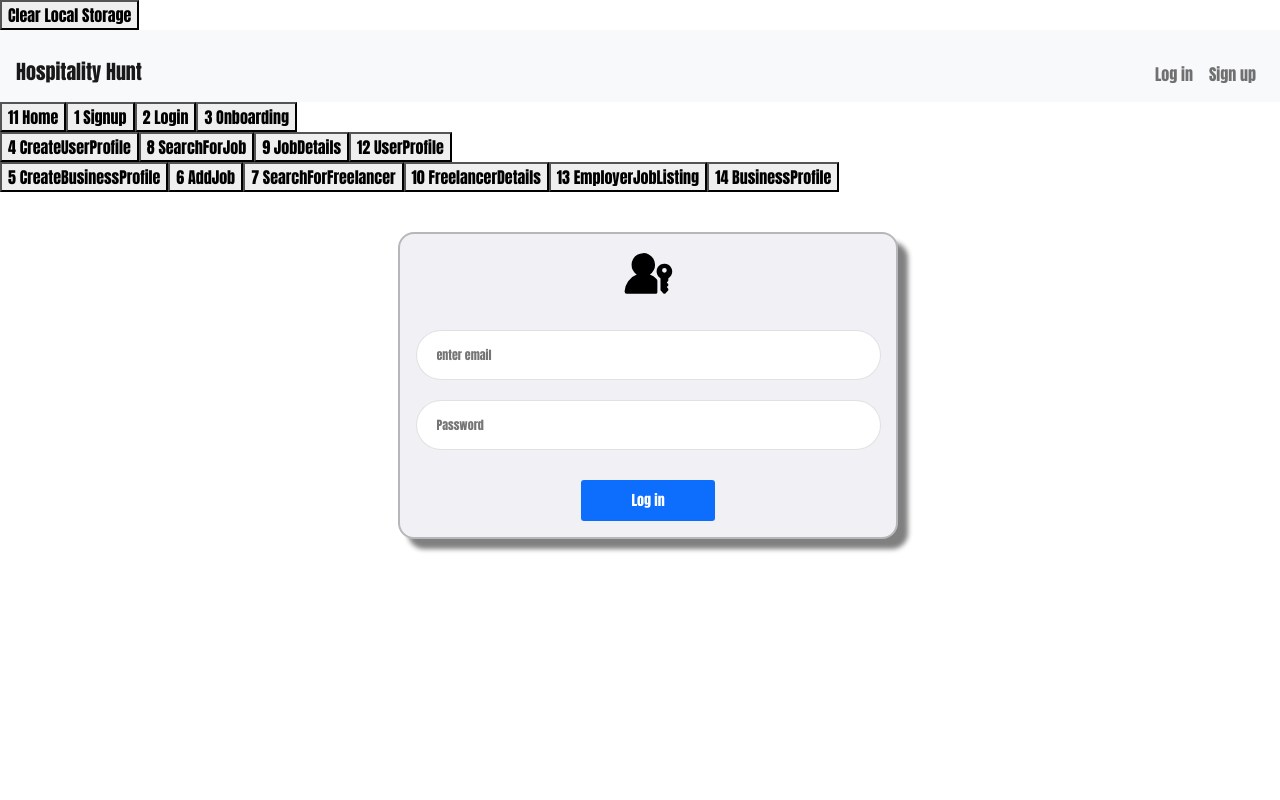
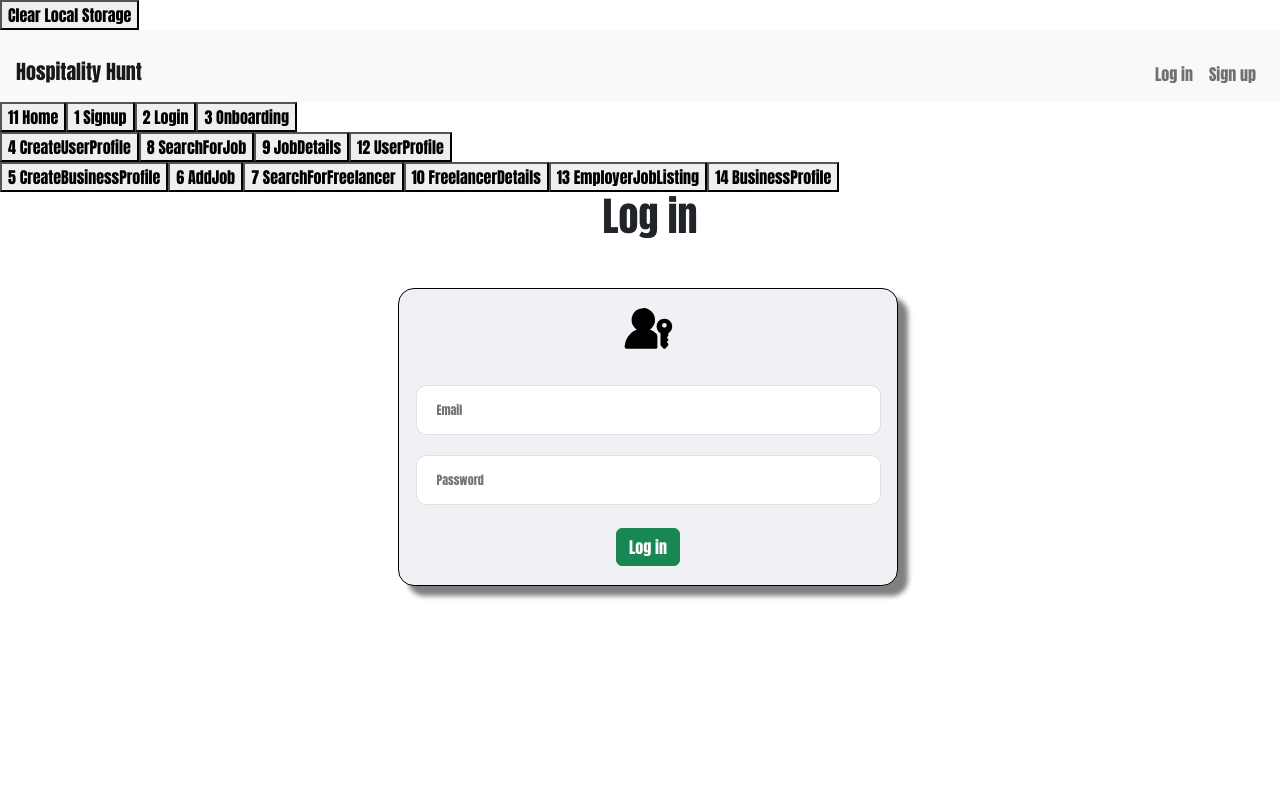
Before and after one commit to russell-gh/hospitality-hunt, a React (Create React App) app: page / in a window 1280 px wide. Both pictures are taken after a click on the button "2 Login". Shown: the top 800 px of the page. Built offline with nearby package versions, Linux system fonts and the light colour scheme.

Commit message:
added readme and some style alignments

```diff
--- /dev/null
+++ b/src/components/AddJob.css
@@ -0,0 +1,5 @@
+h1,
+p {
+  display: flex;
+  justify-content: center;
+}
--- a/src/components/AddJob.jsx
+++ b/src/components/AddJob.jsx
@@ -6,6 +6,7 @@ import {
 } from "../features/hospitality/hospitalitySlice";
 import { randomId } from "../utils";
 import { validate } from "../validation/joi";
+import "./AddJob.css";
 
 const AddJob = () => {
   const dispatch = useDispatch();
@@ -31,12 +32,12 @@ const AddJob = () => {
   };
 
   return (
+    <>
+      <h1>Job details</h1>
+      <p>Please be as detailed as possible describing the job opening:</p>
       <main className=" mt-5 d-flex  justify-content-center">
         <form onInput={onJobPost} onSubmit={onSubmit}>
-        <div className="row mb-2">
-          <h5>Job Details</h5>
-          <p>Please be as detailed as possible describing the job opening</p>
-        </div>
+          <div className="row mb-2"></div>
           <div className="row mb-2">
             <div className="col-md-6">
               <label>Job title: </label>
@@ -47,7 +48,10 @@ const AddJob = () => {
                 placeholder="Job title"
               />
               {errors.title && (
-              <div className="alert alert-danger"> Job title is required </div>
+                <div className="alert alert-danger">
+                  {" "}
+                  Job title is required{" "}
+                </div>
               )}
             </div>
 
@@ -110,7 +114,10 @@ const AddJob = () => {
                 placeholder="Enter salary"
               />
               {errors.salary && (
-              <div className="alert alert-danger"> Enter salary required </div>
+                <div className="alert alert-danger">
+                  {" "}
+                  Enter salary required{" "}
+                </div>
               )}
             </div>
           </div>
@@ -171,6 +178,7 @@ const AddJob = () => {
           </div>
         </form>
       </main>
+    </>
   );
 };
 
--- a/src/components/BusinessProfile/BusinessProfile.jsx
+++ b/src/components/BusinessProfile/BusinessProfile.jsx
@@ -179,7 +179,7 @@ const BusinessProfile = () => {
             </>
           ) : (
             <div className="btn btn-secondary" onClick={() => setIsEdit(true)}>
-              Edit Profile
+              Edit profile
             </div>
           )}
         </div>
--- a/src/components/CreateUserProfile/CreateUserProfile.jsx
+++ b/src/components/CreateUserProfile/CreateUserProfile.jsx
@@ -89,7 +89,7 @@ const UserProfiles = (props) => {
             className="form-control"
             id="secondName"
             name="secondName"
-            placeholder="Second name"
+            placeholder="Last name"
           />
           {errors.secondName && (
             <div className="alert alert-danger" role="alert">
@@ -239,10 +239,6 @@ const UserProfiles = (props) => {
               Please fill out all required form elements before submitting
             </p>
           )}
-          {/* } */}
-
-          {/* }}} */}
-          {/* <input type="submit" className="btn btn-success" /> */}
         </div>
       </form>
     </div>
--- a/src/components/EmployerJobListing.jsx
+++ b/src/components/EmployerJobListing.jsx
@@ -41,7 +41,7 @@ const EmployerJobListing = () => {
   );
   return (
     <main className="container  text-center ">
-      <h1>Job Listings</h1>
+      <h1>Job listings</h1>
       {currentUserJobs.map((job) => (
         <div key={job.id} className="job-details my-3">
           {isEdit && jobId === job.id ? (
@@ -117,7 +117,7 @@ const EmployerJobListing = () => {
                   className="btn btn-success btn-lg"
                 >
                   {" "}
-                  edit
+                  Edit
                 </button>
               </div>
             </>
@@ -132,7 +132,7 @@ const EmployerJobListing = () => {
         type="button"
         className="btn btn-success btn-lg  "
       >
-        Add New Job
+        Add new job
       </button>
     </main>
   );
--- a/src/components/FreelancerDetails.jsx
+++ b/src/components/FreelancerDetails.jsx
@@ -21,7 +21,7 @@ const FreelancerDetails = () => {
 
   return (
     <>
-      <h1 className="title">Freelancer profile:</h1>
+      <h1 className="title">Freelancer profile</h1>
       <div className="freelancerDetails">
         {freelancers.map((id) => {
           if (id.id === localId)
--- a/src/components/JobDetails.jsx
+++ b/src/components/JobDetails.jsx
@@ -24,7 +24,7 @@ const JobDetails = () => {
 
   return (
     <>
-      <h1 className="title">Job Details:</h1>
+      <h1 className="title">Job details</h1>
       <div className="job-details">
         {bArray.map((item) => {
           if (item[0] === "id" || item[0] === "currrentUserId") return null;
--- a/src/components/Login.jsx
+++ b/src/components/Login.jsx
@@ -41,11 +41,11 @@ const Loginpage = () => {
     // dashbfaisjdb
 
     dispatch(login());
-
   };
 
   return (
     <div className="login">
+      <h1 className="logInHeader">Log in</h1>
       <form className="login__form" onSubmit={(e) => handleSubmit(e)}>
         <svg
           xmlns="http://www.w3.org/2000/svg"
@@ -61,9 +61,10 @@ const Loginpage = () => {
             your credentials are not correct
           </div>
         )}
+        {/* <label htmlFor="email">Email:</label> */}
         <input
           type="email"
-          placeholder="enter email"
+          placeholder="Email"
           value={email}
           onInput={(e) => setEmail(e.target.value)}
         />
@@ -80,7 +81,7 @@ const Loginpage = () => {
           <div className="alert alert-danger">your password is not correct</div>
         )}
 
-        <button type="submit" className="submit__btn">
+        <button type="submit" className="btn btn-success">
           Log in
         </button>
       </form>
--- a/src/components/login.css
+++ b/src/components/login.css
@@ -13,7 +13,8 @@
   justify-content: center;
   flex-direction: column;
   align-items: center;
-  border: 2px solid rgba(0, 0, 0, 0.24);
+  /* border: 2px solid rgba(0, 0, 0, 0.24); */
+  border: 1px solid black;
 }
 
 .login__form > svg {
@@ -33,7 +34,7 @@
   font-family: Impact, Haettenschweiler, "Arial Narrow Bold", sans-serif;
   border-radius: 10px;
   font-size: 12px;
-  border-radius: 30px;
+  /* border-radius: 30px; */
 }
 
 .submit__btn {
--- a/src/sampleData/index.js
+++ b/src/sampleData/index.js
@@ -74,7 +74,7 @@ export const jobListings = [
     postCode: "N4 7HA",
     phoneNumber: "03232435342",
     description:
-      "this position is to fill in for a waiter on leave you will be covering weekend shifts and tuesday's",
+      "This position is to fill in for a waiter on leave. You will be covering weekend shifts and tuesdays",
   },
   {
     id: 2,
```
Also changed, not shown: 1 other file (tests, documents, lock files or other folders). Lines whose indentation alone changed are shown as unchanged.
